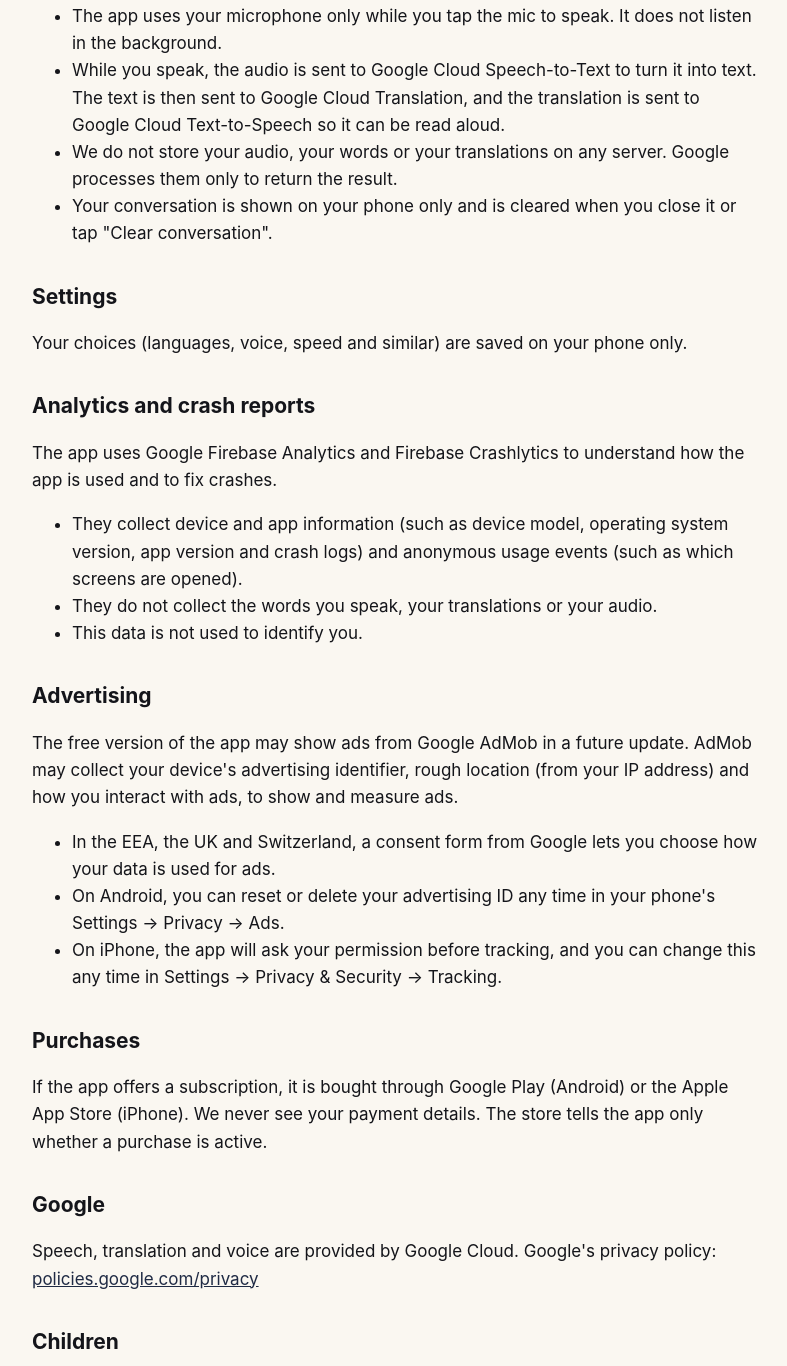
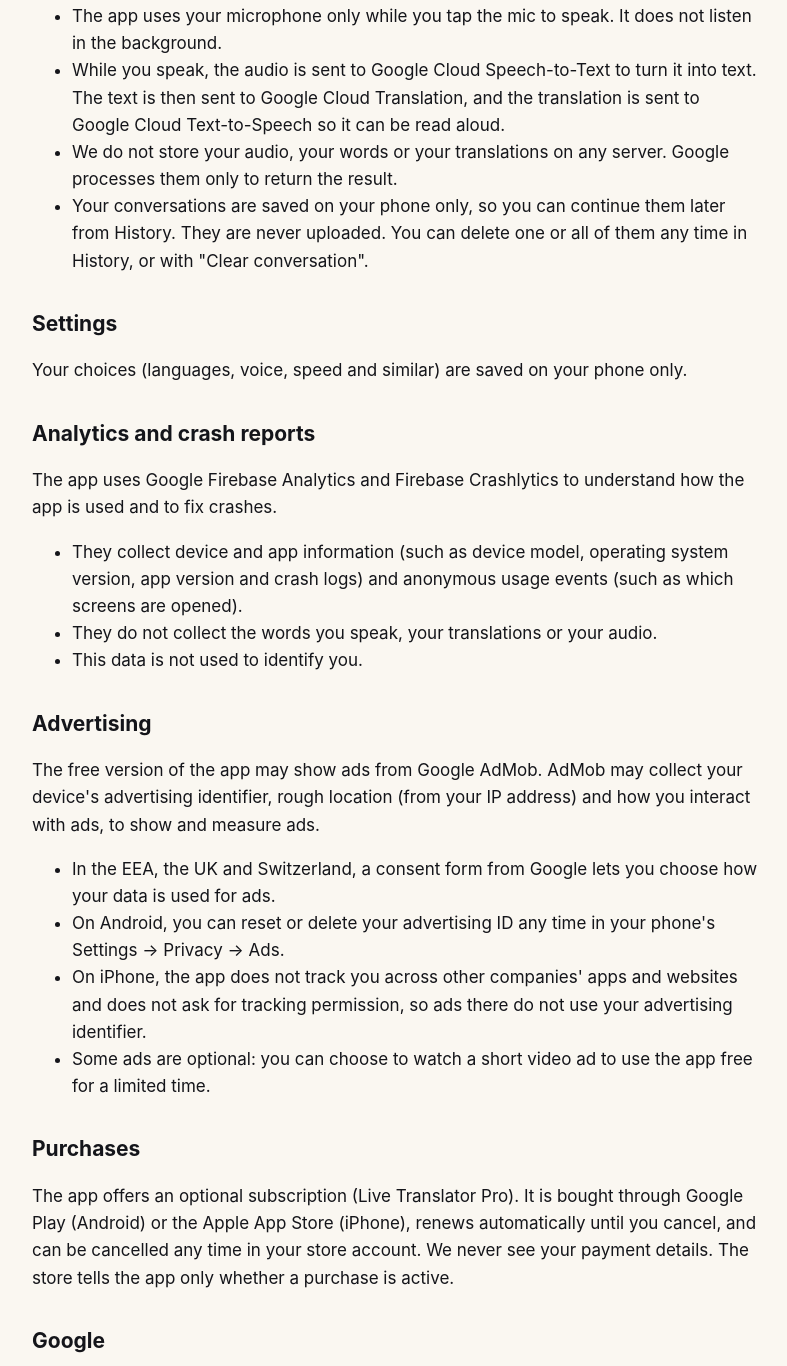
Before and after one commit to appsfuture/appsfuture.github.io, a plain HTML site: page live-translator/privacy.html in a window 1280 px wide. Shown: the part 274-1640 px from the top of the page, without its empty margins (244-1031 px from the left). Drawn offline with Linux system fonts and the light colour scheme.

Commit message:
Live Translator privacy policy: saved history, ads live (AdMob), rewarded ads, Pro subscription; 24 Nov 2026

```diff
--- a/live-translator/privacy.html
+++ b/live-translator/privacy.html
@@ -2,7 +2,7 @@
 <html lang="en"><head><meta charset="utf-8"><meta name="viewport" content="width=device-width, initial-scale=1">
 <title>Live Translator – Privacy policy</title><link rel="stylesheet" href="../style.css"></head>
 <body><main>
-<header><img src="icon.png" alt=""><div><h1>Privacy policy</h1><p class="muted" style="margin:4px 0 0">Live Translator (Android &amp; iPhone) · Last updated 8 November 2026</p></div></header>
+<header><img src="icon.png" alt=""><div><h1>Privacy policy</h1><p class="muted" style="margin:4px 0 0">Live Translator (Android &amp; iPhone) · Last updated 24 November 2026</p></div></header>
 
 <p>This policy explains what the Live Translator app ("the app"), made by NeeApps (Neelam Kumari), collects and how it is used. You don't need an account to use the app.</p>
 
@@ -11,7 +11,7 @@
 <li>The app uses your microphone only while you tap the mic to speak. It does not listen in the background.</li>
 <li>While you speak, the audio is sent to Google Cloud Speech-to-Text to turn it into text. The text is then sent to Google Cloud Translation, and the translation is sent to Google Cloud Text-to-Speech so it can be read aloud.</li>
 <li>We do not store your audio, your words or your translations on any server. Google processes them only to return the result.</li>
-<li>Your conversation is shown on your phone only and is cleared when you close it or tap "Clear conversation".</li>
+<li>Your conversations are saved on your phone only, so you can continue them later from History. They are never uploaded. You can delete one or all of them any time in History, or with "Clear conversation".</li>
 </ul>
 
 <h2>Settings</h2>
@@ -26,15 +26,16 @@
 </ul>
 
 <h2>Advertising</h2>
-<p>The free version of the app may show ads from Google AdMob in a future update. AdMob may collect your device's advertising identifier, rough location (from your IP address) and how you interact with ads, to show and measure ads.</p>
+<p>The free version of the app may show ads from Google AdMob. AdMob may collect your device's advertising identifier, rough location (from your IP address) and how you interact with ads, to show and measure ads.</p>
 <ul>
 <li>In the EEA, the UK and Switzerland, a consent form from Google lets you choose how your data is used for ads.</li>
 <li>On Android, you can reset or delete your advertising ID any time in your phone's Settings → Privacy → Ads.</li>
-<li>On iPhone, the app will ask your permission before tracking, and you can change this any time in Settings → Privacy &amp; Security → Tracking.</li>
+<li>On iPhone, the app does not track you across other companies' apps and websites and does not ask for tracking permission, so ads there do not use your advertising identifier.</li>
+<li>Some ads are optional: you can choose to watch a short video ad to use the app free for a limited time.</li>
 </ul>
 
 <h2>Purchases</h2>
-<p>If the app offers a subscription, it is bought through Google Play (Android) or the Apple App Store (iPhone). We never see your payment details. The store tells the app only whether a purchase is active.</p>
+<p>The app offers an optional subscription (Live Translator Pro). It is bought through Google Play (Android) or the Apple App Store (iPhone), renews automatically until you cancel, and can be cancelled any time in your store account. We never see your payment details. The store tells the app only whether a purchase is active.</p>
 
 <h2>Google</h2>
 <p>Speech, translation and voice are provided by Google Cloud. Google's privacy policy: <a href="https://policies.google.com/privacy">policies.google.com/privacy</a></p>
```
